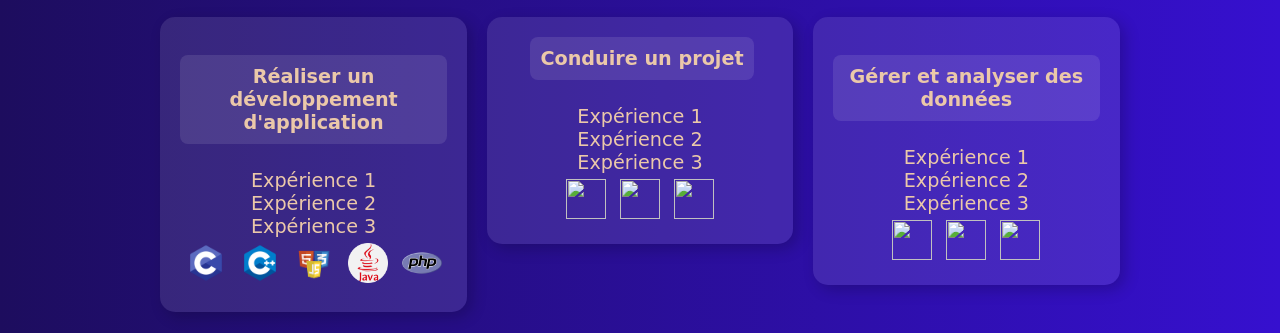
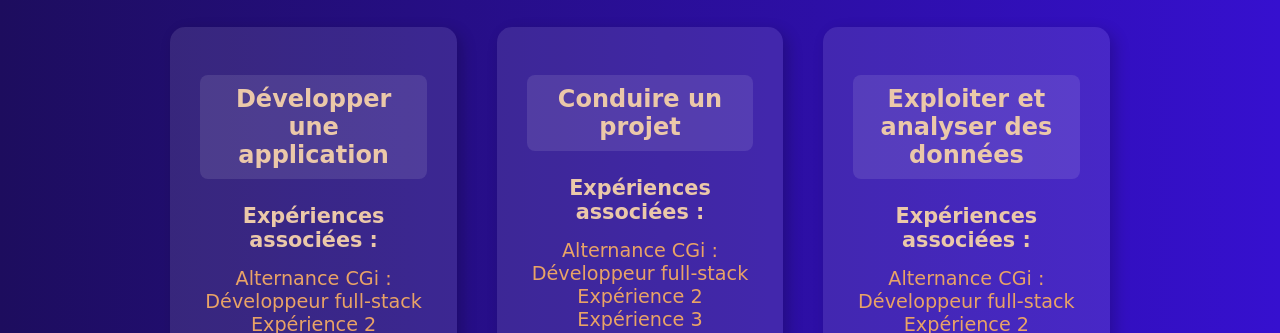
Before and after one commit to Nicolas-Conguisti/Portfolio, a plain HTML site: page src/competences.html in a window 1280 px wide. Shown: the part 120-453 px from the top of the page. Drawn offline with Linux system fonts and the light colour scheme; a web font is replaced by a local one.

Commit message:
feat : Ajout de certaines icones sur les compétences et partitionnement du style

```diff
--- /dev/null
+++ b/assets/styles/competences.css
@@ -0,0 +1,47 @@
+.competences_main_carteCompetence {
+    background: rgba(255, 255, 255, 0.1);
+    border-radius: 15px;
+    padding: 30px;
+    margin: 20px;
+    box-shadow: 5px 5px 15px rgba(0, 0, 0, 0.2);
+    text-align: center;
+    width: 50%;
+    height: 55%;
+    transition: transform 0.3s ease, box-shadow 0.3s ease;
+}
+
+.competences_main_carteCompetence:hover {
+    transform: translateY(-5px);
+    box-shadow: 5px 5px 20px rgba(0, 0, 0, 0.4);
+}
+
+.comptences_carte_nomCompetence {
+    font-size: 1.5em;
+    margin-bottom: 25px;
+    padding: 10px;
+    background-color: rgba(255, 255, 255, 0.1);
+    border-radius: 8px;
+    display: inline-block;
+    height: 20%;
+}
+
+.competences_carte_experience{
+    font-size: 1.3em;
+    padding-bottom: 15px;
+}
+
+.competences_carte_listeExperiences li {
+    position: relative;
+    font-size: 1.1em;
+    margin-bottom: 10px;
+}
+
+.competences_carte_listeExperiences a {
+    color: rgb(233, 163, 102);
+}
+
+.competences_carte_listeTechnologies img {
+    width: 50px;
+    height: 50px;
+    margin: 5px;
+}
--- a/assets/styles/style.css
+++ b/assets/styles/style.css
@@ -68,66 +68,3 @@ main{
 .global_main_content{
     font-size: 130%;
 }
-
-
-
-#index_main_container_photoPresentation{
-    width: 40%;
-    float: right;
-    padding-left: 5%;
-}
-
-#index_main_photoPresentation{
-    max-width: 100%;
-    max-height: 100%;
-    border-radius: 50px;
-}
-
-
-#cv_main_container_intregrateurCV{
-    width: 65%;
-    float: right;
-    padding-left: 5%;
-}
-
-#cv_main_container_content{
-    width: 35%;
-    display: flex;
-    align-items: center;
-    text-align: center;
-    padding: 5%;
-}
-
-
-.competences_main_carteCompetence {
-    background: rgba(255, 255, 255, 0.1);
-    border-radius: 15px;
-    padding: 20px;
-    margin: 10px;
-    box-shadow: 5px 5px 15px rgba(0, 0, 0, 0.2);
-    text-align: center;
-    width: 30%;
-    height: 30%;
-    transition: transform 0.3s ease, box-shadow 0.3s ease;
-}
-
-.competences_main_carteCompetence:hover {
-    transform: translateY(-5px);
-    box-shadow: 5px 5px 20px rgba(0, 0, 0, 0.4);
-}
-
-.comptences_carte_nomCompetence {
-    font-size: 1.2em;
-    margin-bottom: 25px;
-    padding: 10px;
-    background-color: rgba(255, 255, 255, 0.1);
-    border-radius: 8px;
-    display: inline-block;
-    height: 20%;
-}
-
-.competences_carte_listeTechnologies img {
-    width: 40px;
-    height: 40px;
-    margin: 5px;
-}
--- a/src/competences.html
+++ b/src/competences.html
@@ -5,6 +5,7 @@
     <meta name="viewport" content="width=device-width, initial-scale=1.0">
     <title>Nicolas Conguisti - Mes compétences</title>
     <link rel="stylesheet" href="../assets/styles/style.css">
+    <link rel="stylesheet" href="../assets/styles/competences.css">
     <link rel="icon" type="image/x-icon" href="../assets/images/icones/icone_livre.png">
 </head>
 <body>
@@ -25,11 +26,14 @@
         <article class="competences_main_carteCompetence">
             <img src="" alt="">
             <h3 class="global_texte comptences_carte_nomCompetence">
-                Réaliser un développement d'application
+                Développer une application
             </h3> </br>
+            <h4 class="global_texte competences_carte_experience">
+                Expériences associées :
+            </h4>
             <u1 class="competences_carte_listeExperiences">
                 <!-- Liste des Expériences associées -->
-                <a class="global_texte global_liens" href="lien vers expérience">Expérience 1</a> <br>
+                <a class="global_texte global_liens" href="lien vers expérience">Alternance CGi : Développeur full-stack</a> <br>
                 <a class="global_texte global_liens" href="lien vers expérience">Expérience 2</a> <br>
                 <a class="global_texte global_liens" href="lien vers expérience">Expérience 3</a> <br>
             </u1>
@@ -40,44 +44,53 @@
                 <img src="../assets/images/icones/technos/icone_HTML-CSS-JS.png" alt="Icone des langages web basiques">
                 <img src="../assets/images/icones/technos/icone_java.png" alt="Icone du langage Java">
                 <img src="../assets/images/icones/technos/icone_php.png" alt="Icone du langage PHP">
+                <img src="../assets/images/icones/technos/icone_github.png" alt="Icone de Github">
             </div>
         </article>
+
+
 
         <article class="competences_main_carteCompetence">
             <img src="" alt="">
             <h3 class="global_texte comptences_carte_nomCompetence">
                 Conduire un projet
             </h3> </br>
+            <h4 class="global_texte competences_carte_experience">
+                Expériences associées :
+            </h4>
             <u1 class="competences_carte_listeExperiences">
                 <!-- Liste des Expériences associées -->
-                <a class="global_texte global_liens" href="lien vers expérience">Expérience 1</a> <br>
+                <a class="global_texte global_liens" href="lien vers expérience">Alternance CGi : Développeur full-stack</a> <br>
                 <a class="global_texte global_liens" href="lien vers expérience">Expérience 2</a> <br>
                 <a class="global_texte global_liens" href="lien vers expérience">Expérience 3</a> <br>
             </u1>
             <div class="competences_carte_listeTechnologies">
                 <!-- Logos des langages ou technos -->
-                <img src="" alt="">
-                <img src="" alt="">
-                <img src="" alt="">
+                <img src="../assets/images/icones/technos/icone_scrum.png" alt="Icone de la méthodologie scrum">
             </div>
         </article>
+
+
 
         <article class="competences_main_carteCompetence">
             <img src="" alt="">
             <h3 class="global_texte comptences_carte_nomCompetence">
-                Gérer et analyser des données
+                Exploiter et analyser des données
             </h3> </br>
+            <h4 class="global_texte competences_carte_experience">
+                Expériences associées :
+            </h4>
             <u1 class="competences_carte_listeExperiences">
                 <!-- Liste des Expériences associées -->
-                <a class="global_texte global_liens" href="lien vers expérience">Expérience 1</a> <br>
+                <a class="global_texte global_liens" href="lien vers expérience">Alternance CGi : Développeur full-stack</a> <br>
                 <a class="global_texte global_liens" href="lien vers expérience">Expérience 2</a> <br>
                 <a class="global_texte global_liens" href="lien vers expérience">Expérience 3</a> <br>
             </u1>
             <div class="competences_carte_listeTechnologies">
                 <!-- Logos des langages ou technos -->
-                <img src="" alt="">
-                <img src="" alt="">
-                <img src="" alt="">
+                <img src="../assets/images/icones/technos/icone_python.png" alt="Icone du langage Python">
+                <img src="../assets/images/icones/technos/icone_sql.png" alt="Icone du langage SQL">
+                <img src="../assets/images/icones/technos/icone_plsql.png" alt="Icone du langage Python">
             </div>
         </article>
     </main>
```
Also changed, not shown: assets/styles/cv.css (added, +13 -0 lines), assets/styles/index.css (added, +11 -0 lines), src/cv.html (+1 -0 lines), src/index.html (+1 -0 lines), assets/images/icones/technos/icone_github.png (added), assets/images/icones/technos/icone_plsql.png (added), assets/images/icones/technos/icone_python.png (added), assets/images/icones/technos/icone_scrum.png (added), assets/images/icones/technos/icone_sql.png (added), 1 other file.
